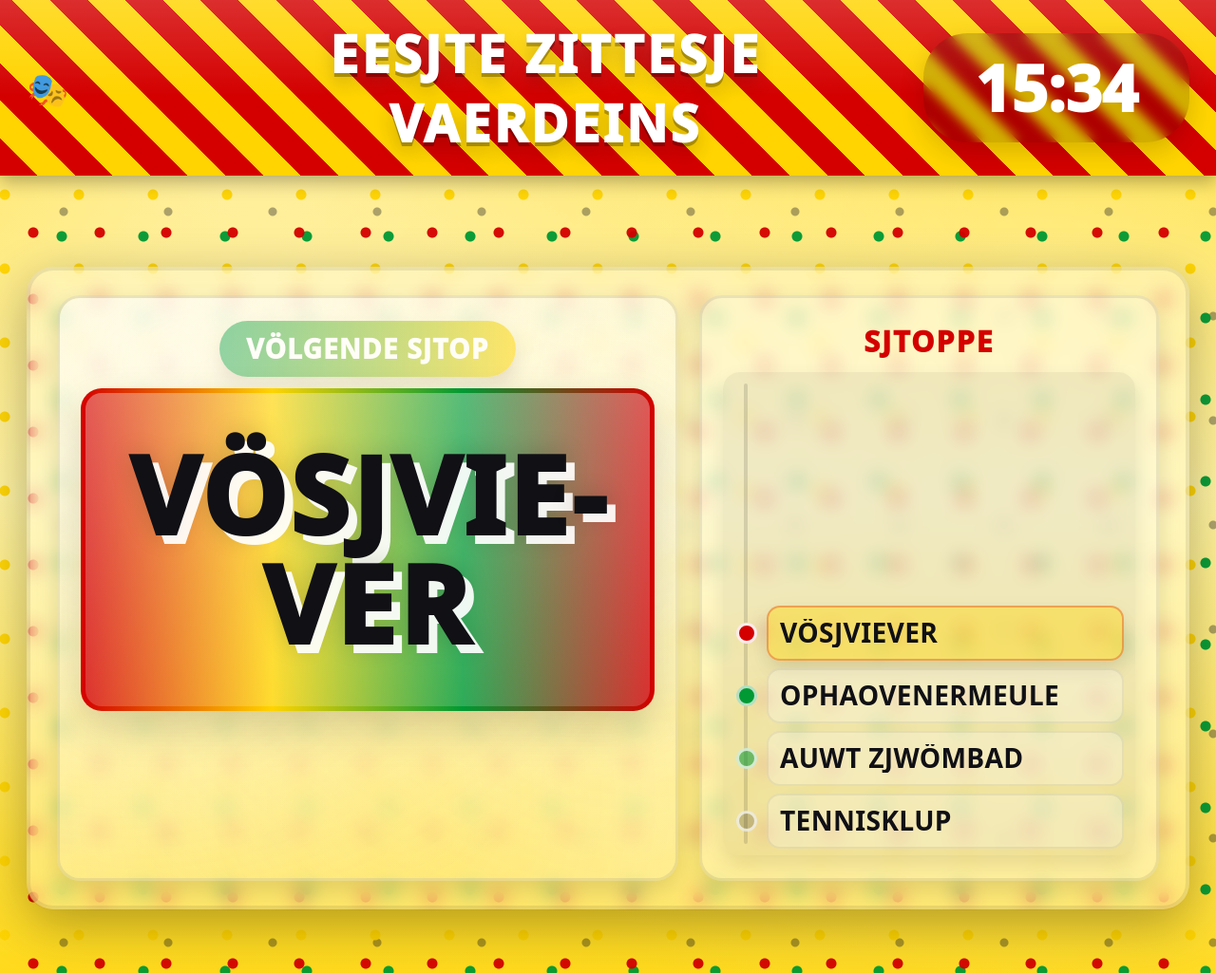
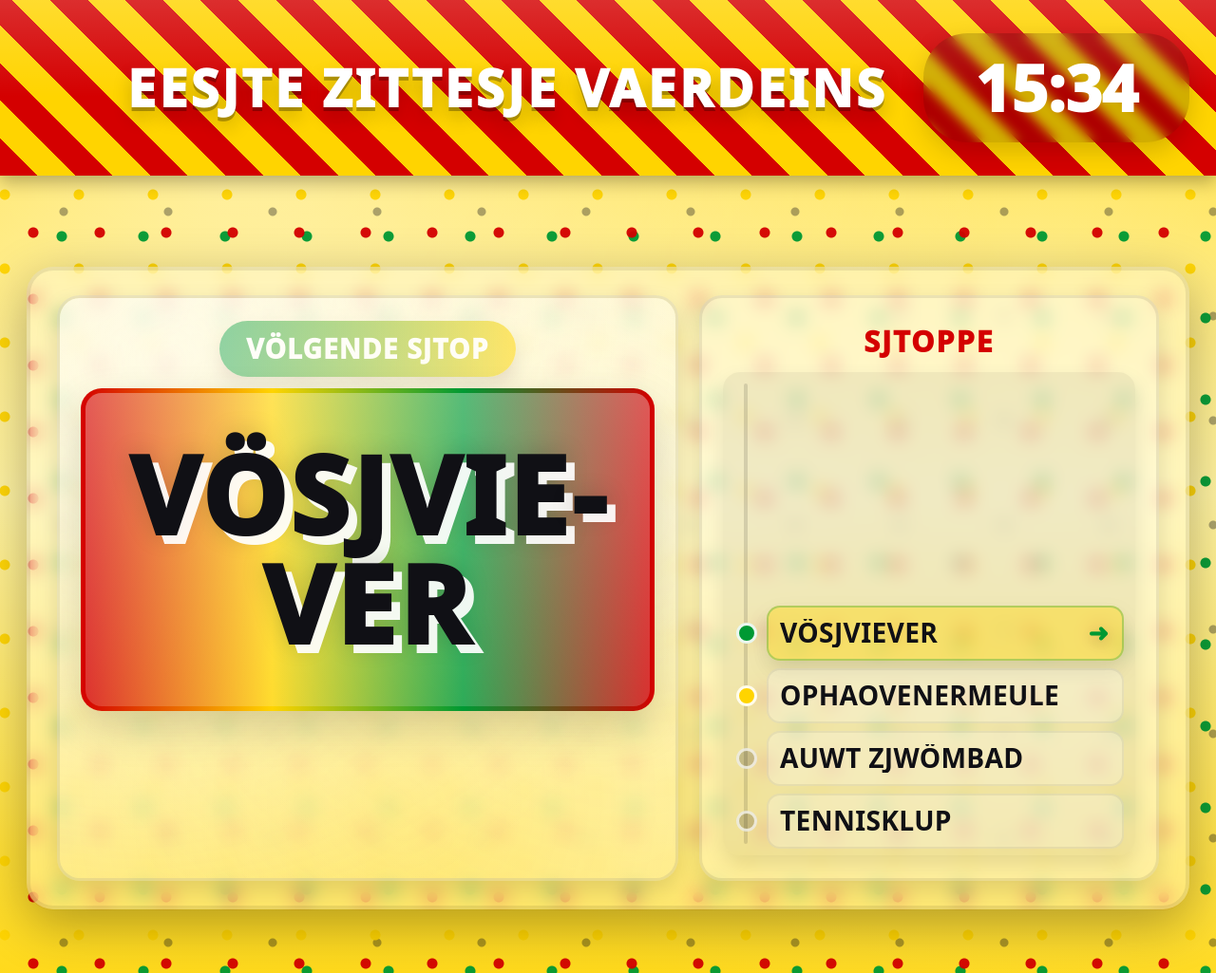
Before and after one commit to ArcusD/carnaval-veerboot, a Flask app: page / in a window 1280 px wide. Shown: the top 1025 px of the page at 95% size. Run offline with Flask 3, Linux system fonts and the light colour scheme.

Commit message:
added speed control

```diff
--- a/app.py
+++ b/app.py
@@ -6,6 +6,8 @@ import socket
 
 app = Flask(__name__)
 DATA_FILE = 'haltes.json'
+CONFIG_FILE = 'config.json'
+DEFAULT_CONFIG = {"rotate_ms": 5500}
 
 # --- NIEUW: STATUS VOOR HET BIER ALARM ---
 # We bewaren dit gewoon in het geheugen. Bij een reboot is het alarm uit.
@@ -13,6 +15,26 @@ systeem_status = {
     "bier_modus": False,
     "bier_haalder": ""
 }
+
+def load_config():
+    if os.path.exists(CONFIG_FILE):
+        try:
+            with open(CONFIG_FILE, 'r') as f:
+                cfg = json.load(f)
+        except Exception:
+            cfg = {}
+    else:
+        cfg = {}
+
+    # defaults aanvulle
+    for k, v in DEFAULT_CONFIG.items():
+        cfg.setdefault(k, v)
+    return cfg
+
+def save_config(cfg):
+    with open(CONFIG_FILE, 'w') as f:
+        json.dump(cfg, f, indent=2, ensure_ascii=False)
+
 
 # --- BESTAANDE CODE (Haltes laden/opslaan) ---
 def load_haltes():
@@ -42,6 +64,25 @@ def api_haltes():
         save_haltes(haltes)
         return jsonify({"status": "success"})
     return jsonify(load_haltes())
+
+@app.route('/api/config', methods=['GET', 'POST'])
+def api_config():
+    cfg = load_config()
+
+    if request.method == 'POST':
+        data = request.json or {}
+        if 'rotate_ms' in data:
+            try:
+                ms = int(data['rotate_ms'])
+                # veilige grenzen: 1s t/m 60s
+                if 1000 <= ms <= 60000:
+                    cfg['rotate_ms'] = ms
+                    save_config(cfg)
+            except Exception:
+                pass
+
+    return jsonify(cfg)
+
 
 # --- NIEUW: BIER ROUTES ---
 
--- a/static/script.js
+++ b/static/script.js
@@ -1,7 +1,7 @@
 (() => {
-  const ROTATE_MS = 5500;
   const FETCH_MS  = 20000;
   const BIER_MS   = 1500;
+  const CONFIG_MS = 15000;
 
   const elKlok   = document.getElementById('klok');
   const elLabel  = document.getElementById('volgende-tekst');
@@ -22,6 +22,9 @@
   let lastJson = "";
   let builtFor = "";
 
+  let rotateMs = 5500;
+  let rotateTimer = null;
+
   const clean = (v) => (v ?? "").toString().trim();
 
   function updateKlok() {
@@ -31,7 +34,7 @@
 
   function fitToBox(elText, elBox, minPx = 18) {
     if (!elText || !elBox) return;
-    elText.style.fontSize = ""; // reset naar CSS clamp
+    elText.style.fontSize = "";
     let safety = 36;
 
     while (safety-- > 0) {
@@ -49,6 +52,26 @@
     el.classList.remove('pop');
     void el.offsetWidth;
     el.classList.add('pop');
+  }
+
+  function startRotateTimer() {
+    if (rotateTimer) clearInterval(rotateTimer);
+    rotateTimer = setInterval(rotate, rotateMs);
+  }
+
+  async function fetchConfig() {
+    try {
+      const r = await fetch('/api/config', { cache: 'no-store' });
+      const cfg = await r.json();
+
+      const newMs = Number(cfg?.rotate_ms);
+      if (Number.isFinite(newMs) && newMs >= 1000 && newMs <= 60000 && newMs !== rotateMs) {
+        rotateMs = newMs;
+        startRotateTimer();
+      }
+    } catch (e) {
+      // stil falen
+    }
   }
 
   function buildRouteListIfNeeded() {
@@ -89,13 +112,20 @@
   }
 
   function markRoute() {
+    const n = haltes.length || 0;
+    const prev = n ? (idx - 1 + n) % n : -1;
+    const next1 = n ? (idx + 1) % n : -1;
+    const next2 = n ? (idx + 2) % n : -1;
+
     const items = elRouteLst.querySelectorAll('.route-item');
     items.forEach((li) => {
-      li.classList.remove('is-current','is-next','is-next2');
+      li.classList.remove('is-prev','is-current','is-next','is-next2');
       const i = Number(li.dataset.idx);
-      if (i === idx) li.classList.add('is-current');
-      if (haltes.length && i === ((idx + 1) % haltes.length)) li.classList.add('is-next');
-      if (haltes.length && i === ((idx + 2) % haltes.length)) li.classList.add('is-next2');
+
+      if (i === prev)  li.classList.add('is-prev');
+      if (i === idx)   li.classList.add('is-current'); // dit is "völgende"
+      if (i === next1) li.classList.add('is-next');
+      if (i === next2) li.classList.add('is-next2');
     });
   }
 
@@ -164,14 +194,18 @@
     }
   }
 
+  // start
   updateKlok();
   setInterval(updateKlok, 1000);
+
+  fetchConfig();
+  setInterval(fetchConfig, CONFIG_MS);
 
   fetchHaltes();
   setInterval(fetchHaltes, FETCH_MS);
 
   render();
-  setInterval(rotate, ROTATE_MS);
+  startRotateTimer();
 
   checkBierStatus();
   setInterval(checkBierStatus, BIER_MS);
@@ -184,6 +218,7 @@
   document.addEventListener('visibilitychange', () => {
     if (!document.hidden) {
       updateKlok();
+      fetchConfig();
       fetchHaltes();
       checkBierStatus();
       requestAnimationFrame(() => {
--- a/static/style.css
+++ b/static/style.css
@@ -20,7 +20,7 @@ body {
     flex-direction: column;
     font-family: system-ui, -apple-system, "Segoe UI", Arial, sans-serif;
     color: var(--zwart);
-    /* confetti ALTIJD in background */
+    /* confetti altijd */
     background: radial-gradient(circle, rgba(212,0,0,.95) 0 5px, transparent 6px) 0 0/70px 70px, radial-gradient(circle, rgba(0,153,51,.95) 0 5px, transparent 6px) 22px 34px/86px 86px, radial-gradient(circle, rgba(255,212,0,.95) 0 5px, transparent 6px) 44px 10px/78px 78px, radial-gradient(circle, rgba(16,16,21,.35) 0 4px, transparent 5px) 12px 58px/110px 110px, radial-gradient(circle at 20% 12%, rgba(255,255,255,.55), transparent 55%), radial-gradient(circle at 85% 25%, rgba(255,255,255,.35), transparent 60%), linear-gradient(180deg, var(--geel) 0%, rgba(255,239,133,1) 45%, var(--geel) 100%);
     background-attachment: fixed;
 }
@@ -47,12 +47,9 @@ body {
         pointer-events: none;
     }
 
-.topbar-left {
-    position: relative;
-    z-index: 1;
+.topbar-spacer {
     width: 4.2em;
     min-width: 4.2em;
-    font-size: clamp(1.4rem, 3vw, 2.2rem);
 }
 
 #titel {
@@ -106,7 +103,7 @@ main {
 
 .board-grid {
     display: grid;
-    grid-template-columns: 1.35fr 1fr; /* current groter */
+    grid-template-columns: 1.35fr 1fr;
     gap: min(2.6vw, 22px);
     align-items: stretch;
 }
@@ -140,7 +137,7 @@ main {
     margin-bottom: min(1.8vh, 12px);
 }
 
-/* CURRENT: extra prominent */
+/* VÖLGEND groot */
 .panel-current {
     position: relative;
     overflow: hidden;
@@ -160,7 +157,6 @@ main {
     z-index: 1;
     padding: min(2.2vh, 18px) min(2.2vw, 18px);
     border-radius: 22px;
-    /* carnaval rand */
     background: linear-gradient(180deg, rgba(255,255,255,.34), rgba(255,255,255,.18)) padding-box, linear-gradient(90deg, var(--rood), var(--geel), var(--greun), var(--rood)) border-box;
     border: 5px solid transparent;
     box-shadow: 0 18px 44px rgba(0,0,0,.16);
@@ -174,7 +170,6 @@ main {
     font-weight: 1000;
     text-transform: uppercase;
     line-height: 1.02;
-    /* GROTER */
     font-size: clamp(3.2rem, 8.8vw, 7.6rem);
     color: var(--zwart);
     text-shadow: 0.08em 0.08em 0 rgba(255,255,255,.92), 0 0 26px rgba(0,0,0,.18);
@@ -255,7 +250,7 @@ main {
     display: flex;
     align-items: center;
     gap: 12px;
-    padding: 12px 12px;
+    padding: 12px 52px 12px 12px; /* ruimte rechts voor pijl */
     margin: 8px 0;
     border-radius: 14px;
     background: rgba(255,255,255,.26);
@@ -290,24 +285,51 @@ main {
         font-size: clamp(1.2rem, 2.2vw, 2.0rem);
     }
 
-    /* highlight + next bollekes */
+    /* ✅ OV-logica:
+   - is-prev = net gepasseerd (rood, dof)
+   - is-current = VÖLGEND (groen bol + pijl)
+   - is-next = daarna (geel bol)
+   - is-next2 = daarna (neutraal)
+*/
+    .route-item.is-prev {
+        opacity: .62;
+    }
+
+        .route-item.is-prev::before {
+            background: var(--rood);
+            border-color: rgba(255,255,255,.92);
+        }
+
     .route-item.is-current {
         background: rgba(255,212,0,.40);
-        border-color: rgba(212,0,0,.28);
+        border-color: rgba(0,153,51,.28);
         box-shadow: 0 10px 22px rgba(0,0,0,.12);
     }
 
         .route-item.is-current::before {
-            background: var(--rood);
+            background: var(--greun);
             border-color: rgba(255,255,255,.92);
         }
 
+        .route-item.is-current::after {
+            content: "➜";
+            position: absolute;
+            right: 14px;
+            top: 50%;
+            transform: translateY(-50%);
+            font-weight: 1000;
+            font-size: 1.6em;
+            color: var(--greun);
+            text-shadow: 0 6px 14px rgba(0,0,0,.16);
+        }
+
     .route-item.is-next::before {
-        background: var(--greun);
+        background: var(--geel);
+        border-color: rgba(255,255,255,.92);
     }
 
     .route-item.is-next2::before {
-        background: rgba(0,153,51,.55);
+        background: rgba(0,0,0,.18);
     }
 
 /* FOOTER */
--- a/templates/index.html
+++ b/templates/index.html
@@ -9,7 +9,8 @@
 
 <body class="carnaval">
     <header class="topbar">
-        <div class="topbar-left" aria-hidden="true">🎭</div>
+        <!-- masker weg, maar spacer houdt titel mooi in 't midden -->
+        <div class="topbar-spacer" aria-hidden="true"></div>
         <div id="titel">Eesjte Zittesje Vaerdeins</div>
         <div id="klok" aria-label="Kloek">--:--</div>
     </header>
@@ -18,18 +19,18 @@
         <section class="board" role="region" aria-label="Veerdèins-infoo">
             <div class="board-grid">
 
-                <!-- LINKS: HUIDIGE HALTE (PROMINENT) -->
+                <!-- LINKS: VÖLGEND -->
                 <div class="panel panel-current">
                     <div class="current-head">
                         <div class="label" id="volgende-tekst">Völgende sjtop</div>
                     </div>
 
-                    <div class="current-name-wrap" id="halte-wrap" aria-label="Huidige sjtop">
+                    <div class="current-name-wrap" id="halte-wrap" aria-label="Völgende sjtop">
                         <div id="huidige-halte">Laje...</div>
                     </div>
                 </div>
 
-                <!-- RECHTS: SJTOPPE-LIJST -->
+                <!-- RECHTS: SJTOPPE -->
                 <aside class="panel panel-route" aria-label="Sjtoppe">
                     <div class="route-title">Sjtoppe</div>
                     <div class="route-window" id="route-window">
```
Also changed, not shown: templates/admin.html (+40 -0 lines).
